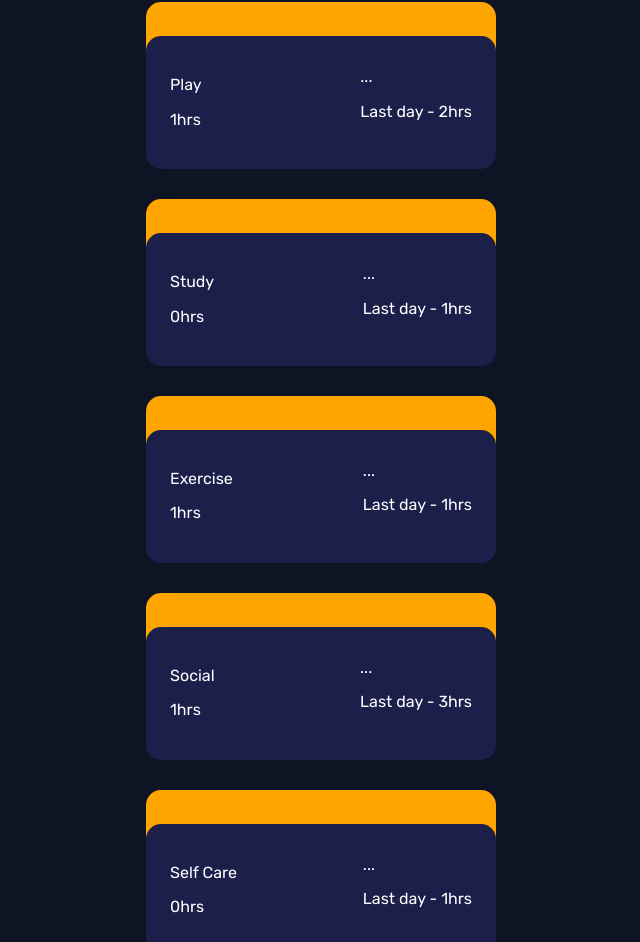
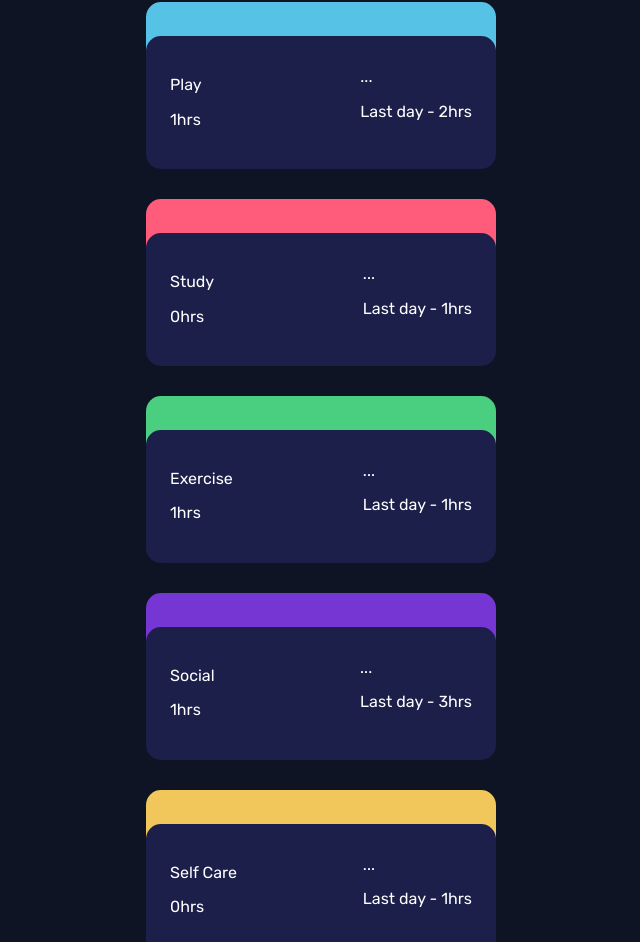
Before and after one commit to gtarrojo/time-tracking-dashboard-angular, an Angular app: page / in a window 1280 px wide. Shown: the part 507-1449 px from the top of the page, without its empty margins (194-834 px from the left). Built offline with nearby package versions, Linux system fonts and the light colour scheme.

Commit message:
add info card styles

```diff
--- a/src/app/dashboard/components/info-card/info-card.component.css
+++ b/src/app/dashboard/components/info-card/info-card.component.css
@@ -17,6 +17,30 @@
   border-radius: 15px 15px 0px 0px;
 }
 
+.work {
+  background-color: var(--orange-300);
+}
+
+.play {
+  background-color: var(--blue-300);
+}
+
+.study {
+  background-color: var(--pink-400);
+}
+
+.exercise {
+  background-color: var(--green-400);
+}
+
+.social {
+  background-color: var(--purple-700);
+}
+
+.self.care {
+  background-color: var(--yellow-300);
+}
+
 .card__info {
   display: flex;
   gap: 4rem;
--- a/src/app/dashboard/components/info-card/info-card.component.html
+++ b/src/app/dashboard/components/info-card/info-card.component.html
@@ -1,5 +1,5 @@
 <article class="card__container">
-  <div class="card__header"></div>
+  <div class="card__header" [class]="activity.title.toLowerCase()"></div>
   <section class="card__info">
     <div>
       <p>{{ activity.title }}</p>
```
